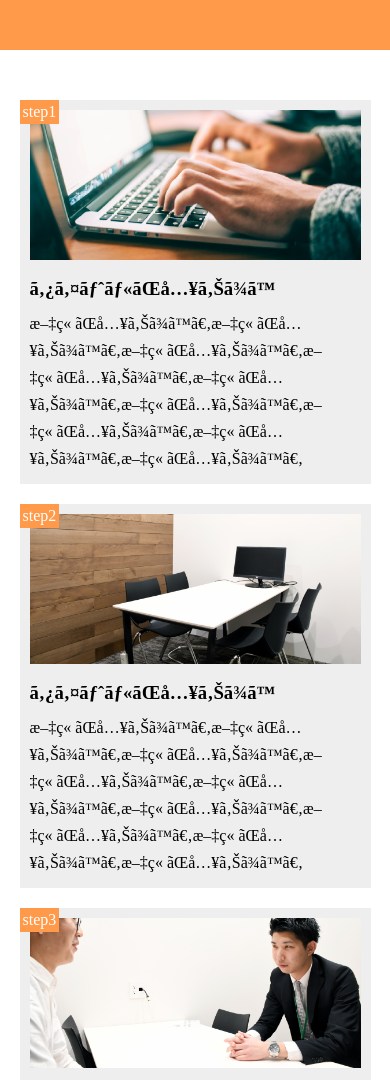
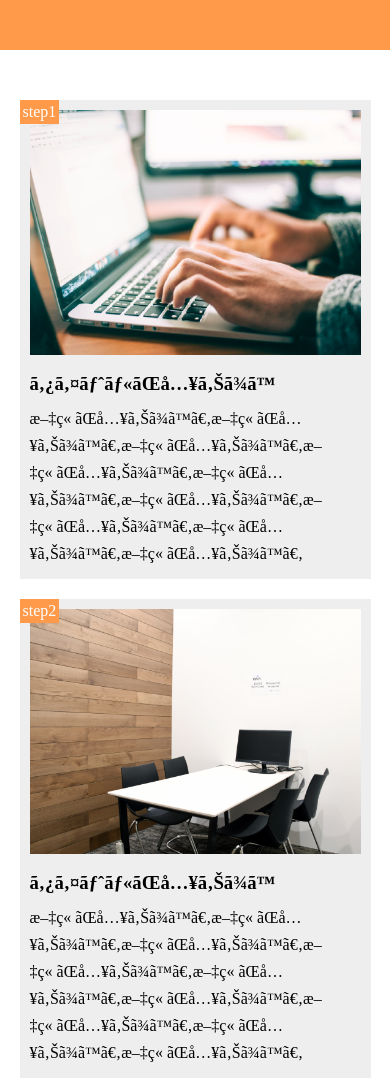
Before and after one commit to marsh-sb/chapter10_exercise, a plain HTML site: page index.html in a window 390 px wide. Shown: the top 1080 px of the page. Drawn offline with Linux system fonts and the light colour scheme.

Commit message:
[Finish] 2-10

```diff
--- a/style.css
+++ b/style.css
@@ -66,7 +66,7 @@ footer {
   background-color: #AAAAAA;
 }
 
-@media screen and (max-width: 425px) {
+@media screen and (max-width: 768px) {
   main {
     width: 100%;
     display: block;
@@ -80,6 +80,17 @@ footer {
 
   .step-img1 {
     width: 100%;
+    height: 245px;
+  }
+
+  .step-img2 {
+    width: 100%;
+    height: 245px;
+  }
+
+  .step-img3 {
+    width: 100%;
+    height: 245px;
   }
 
 }
```
Also changed, not shown: 1 other file.
